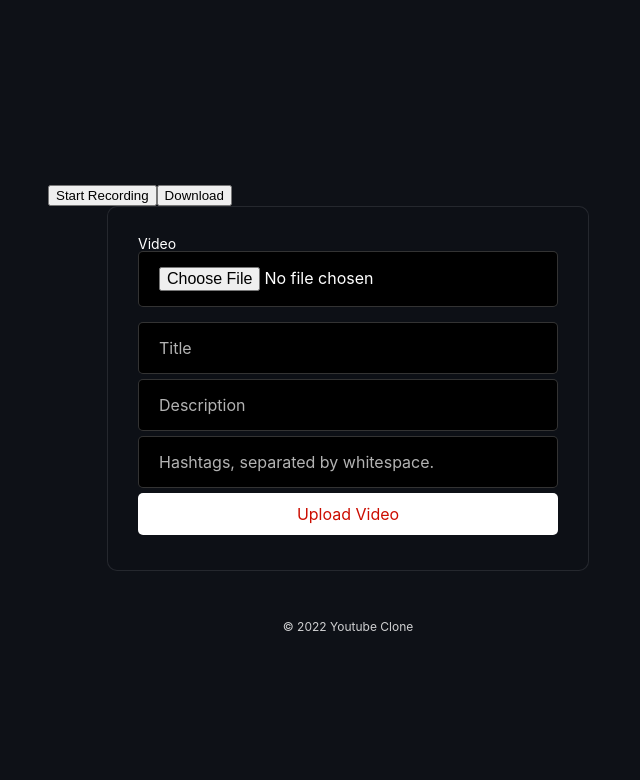
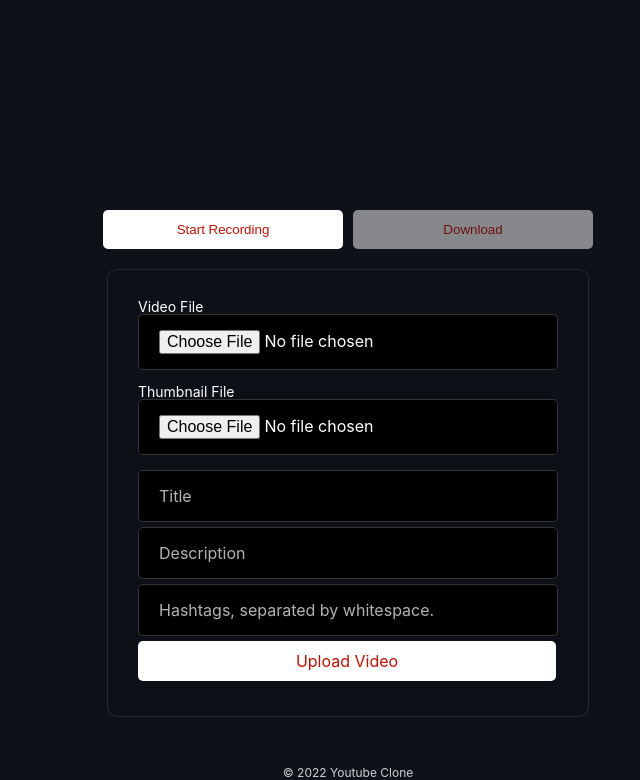
Before and after one commit to my-roki/Rokitube, a Node server app: page /videos/upload in a window 1280 px wide. Shown: the part 78-858 px from the top of the page, without its empty margins (292-932 px from the left). Before the commit the page ends 709 px from the top, so only its background shows below. Run offline with Node 20, Linux system fonts and the light colour scheme; the visitor is signed in with stand-in values (Sample User, id 1); style sheets or scripts are compiled from the project's sources; some libraries are stand-ins or nearby versions.

Commit message:
- Transcode video using ffmpeg web assembly - add video thumbnail image in home

```diff
--- a/package.json
+++ b/package.json
@@ -18,6 +18,8 @@
   },
   "homepage": "https://github.com/my-roki/youtube_clone#readme",
   "dependencies": {
+    "@ffmpeg/core": "^0.10.0",
+    "@ffmpeg/ffmpeg": "^0.10.1",
     "bcrypt": "^5.0.1",
     "connect-mongo": "^4.6.0",
     "dayjs": "^1.11.3",
--- a/src/client/js/recorder.js
+++ b/src/client/js/recorder.js
@@ -1,7 +1,14 @@
+import { createFFmpeg, fetchFile } from "@ffmpeg/ffmpeg";
+
 const recordStartButton = document.getElementById("recordStartButton");
 const video = document.getElementById("preview");
 const recordDownloadButton = document.getElementById("recordDownloadButton");
 
+const files = {
+  input: "recording.webm",
+  output: "output.mp4",
+  thumbnail: "thumbnail.jpg",
+};
 let stream;
 let recorder;
 let videoFile;
@@ -15,6 +22,7 @@ function handleStop() {
   recordStartButton.innerText = "Start Recording";
   recordStartButton.removeEventListener("click", handleStop);
   recordStartButton.addEventListener("click", handleStart);
+  recordDownloadButton.disabled = false;
   recordDownloadButton.addEventListener("click", handleDownload);
 
   recorder.stop();
@@ -32,6 +40,8 @@ function handleStart() {
     videoFile = URL.createObjectURL(event.data);
     video.srcObject = null;
     video.src = videoFile;
+    video.width = 480;
+    video.height = 270;
     video.loop = true;
     video.play();
   };
@@ -41,12 +51,63 @@ function handleStart() {
   }, 10000);
 }
 
-function handleDownload() {
+function downloadFile(fileUrl, fileName) {
   const a = document.createElement("a");
-  a.href = videoFile;
-  a.download = `my_recoding_${new Date().getTime()}.webm`;
+  a.href = fileUrl;
+  a.download = fileName;
   document.body.appendChild(a);
   a.click();
+  document.body.removeChild(a);
+}
+
+async function handleDownload() {
+  recordDownloadButton.innerText = "Transcoding...";
+  recordDownloadButton.disabled = true;
+  recordDownloadButton.removeEventListener("click", handleDownload);
+
+  // Transcode Video using ffmpeg web assembly
+  const ffmpeg = createFFmpeg({
+    corePath: "https://unpkg.com/@ffmpeg/core@0.10.0/dist/ffmpeg-core.js",
+    log: true,
+  });
+
+  await ffmpeg.load();
+  ffmpeg.FS("writeFile", files.input, await fetchFile(videoFile));
+  await ffmpeg.run("-i", files.input, "-r", "60", files.output);
+  await ffmpeg.run(
+    "-i",
+    files.input,
+    "-ss",
+    "00:00:00",
+    "-frames:v",
+    "1",
+    files.thumbnail,
+  );
+
+  const mp4File = ffmpeg.FS("readFile", files.output);
+  const thumFile = ffmpeg.FS("readFile", files.thumbnail);
+
+  const mp4Blob = new Blob([mp4File.buffer], { type: "video/mp4" });
+  const thumBlob = new Blob([thumFile.buffer], { type: "image/jpg" });
+
+  const mp4Url = URL.createObjectURL(mp4Blob);
+  const thumUrl = URL.createObjectURL(thumBlob);
+
+  const curDate = new Date().getTime();
+  downloadFile(mp4Url, `recoding_${curDate}.mp4`);
+  downloadFile(thumUrl, `thumbnail_${curDate}.jpg`);
+
+  ffmpeg.FS("unlink", files.input);
+  ffmpeg.FS("unlink", files.output);
+  ffmpeg.FS("unlink", files.thumbnail);
+
+  URL.revokeObjectURL(videoFile);
+  URL.revokeObjectURL(mp4Url);
+  URL.revokeObjectURL(thumUrl);
+
+  recordDownloadButton.disabled = true;
+  recordDownloadButton.innerText = "Download";
+
   video.srcObject = stream;
   video.play();
 }
--- a/src/client/scss/components/forms.scss
+++ b/src/client/scss/components/forms.scss
@@ -9,7 +9,8 @@ form {
   }
 }
 
-input:not([type="range"]) {
+input:not([type="range"]),
+input[type="submit"] {
   all: unset;
   padding: 15px 20px;
   border-radius: 5px;
@@ -28,9 +29,17 @@ input[type="submit"],
 .social__btn {
   border-radius: 5px;
   padding: 12px 20px;
-  background-color: white;
-  color: rgba($color: $red, $alpha: 1);
-  text-align: center;
+  background-color: white !important;
+  color: rgba($color: $red, $alpha: 1) !important;
+  text-align: center !important;
   cursor: pointer;
   display: block;
+  border: none;
+  &:focus {
+    outline: none;
+  }
+  &:disabled {
+    opacity: 0.5;
+    pointer-events: none;
+  }
 }
--- /dev/null
+++ b/src/client/scss/screens/upload.scss
@@ -0,0 +1,22 @@
+.upload__container {
+  width: 100%;
+  .upload__video {
+    margin-bottom: 20px;
+    display: flex;
+    flex-direction: column;
+    align-items: center;
+    video {
+      max-width: 100%;
+      margin-bottom: 10px;
+    }
+    .upload__controlls {
+      display: flex;
+      justify-content: space-between;
+      align-items: center;
+      .upload__btn {
+        margin: 0 5px;
+        width: 240px;
+      }
+    }
+  }
+}
--- a/src/client/scss/styles.scss
+++ b/src/client/scss/styles.scss
@@ -15,6 +15,7 @@
 @import "./screens/edit-user.scss";
 @import "./screens/search.scss";
 @import "./screens/user-profile.scss";
+@import "./screens/upload.scss";
 
 // Defaults
 a {
--- a/src/controllers/videoController.js
+++ b/src/controllers/videoController.js
@@ -51,7 +51,7 @@ export function uploadVideoGet(req, res) {
 
 export async function uploadVideoPost(req, res) {
   const {
-    file: { path: videoUrl },
+    files: { video, thumbnail },
     body: { title, description, hashtags },
     session: {
       loginUser: { _id },
@@ -60,7 +60,8 @@ export async function uploadVideoPost(req, res) {
 
   try {
     const newVideo = await Video.create({
-      videoUrl,
+      videoUrl: video[0].path,
+      thumbnailUrl: thumbnail[0].path,
       title,
       description,
       owner: _id,
--- a/src/models/Video.js
+++ b/src/models/Video.js
@@ -2,8 +2,9 @@ import mongoose, { mongo } from "mongoose";
 
 const videoSchema = new mongoose.Schema({
   videoUrl: { type: String, required: true },
+  thumbnailUrl: { type: String, required: true },
   title: { type: String, required: true, trim: true, maxLength: 80 },
-  description: { type: String, required: true, trim: true, minLength: 20 },
+  description: { type: String, required: true, trim: true },
   owner: { type: mongoose.Schema.Types.ObjectId, required: true, ref: "User" },
   createdAt: { type: Date, required: true, default: Date.now },
   createdAtFromNow: { type: String },
--- a/src/routers/videoRouter.js
+++ b/src/routers/videoRouter.js
@@ -16,7 +16,10 @@ videoRouter
   .route("/upload")
   .all(protectMiddleware)
   .get(uploadVideoGet)
-  .post(uploadVideo.single("video"), uploadVideoPost);
+  .post(
+    uploadVideo.fields([{ name: "video" }, { name: "thumbnail" }]),
+    uploadVideoPost,
+  );
 videoRouter
   .route("/:id([0-9a-f]{24})/edit")
   .all(protectMiddleware)
--- a/src/server.js
+++ b/src/server.js
@@ -15,6 +15,11 @@ const logger = morgan("dev");
 
 app.set("view engine", "pug");
 app.set("views", process.cwd() + "/src/views");
+app.use((req, res, next) => {
+  res.header("Cross-Origin-Embedder-Policy", "require-corp");
+  res.header("Cross-Origin-Opener-Policy", "same-origin");
+  next();
+});
 app.use(logger);
 app.use(express.urlencoded({ extended: true }));
 app.use(express.json());
--- a/src/views/mixin/video.pug
+++ b/src/views/mixin/video.pug
@@ -1,6 +1,6 @@
 mixin video(info)
   a(href=`/videos/${info.id}`).video-mixin
-    div.video-mixin__thumb
+    div.video-mixin__thumb(style=`background-image:url(${info.thumbnailUrl});background-size:cover;background-position:center;`)
     div.video-mixin__data
       span.video-mixin__title=info.title
       div.video-mixin__meta
--- a/src/views/video/upload.pug
+++ b/src/views/video/upload.pug
@@ -1,18 +1,22 @@
 extends ../base.pug
 
 block content
-  div
-    video#preview
-    button#recordStartButton Start Recording
-    button#recordDownloadButton Download
-  if errMessage
-    span=errMessage
-  form(method="POST", enctype="multipart/form-data")
-    label(for="video") Video
-      input(id="video", name="video", type="file", accept="video/*", required)
-    input(placeholder="Title", required, type="text", name="title", maxlength=80)
-    input(placeholder="Description", required, type="text", name="description", minlength=20)
-    input(placeholder="Hashtags, separated by whitespace.", required, type="text", name="hashtags")
-    input(type="submit", value="Upload Video")
+  div.upload__container
+    div.upload__video
+      video#preview
+      div.upload__controlls
+        button#recordStartButton.social__btn.upload__btn Start Recording
+        button(disabled=true)#recordDownloadButton.social__btn.upload__btn Download
+    if errMessage
+      span=errMessage
+    form(method="POST", enctype="multipart/form-data")
+      label(for="video") Video File
+        input(id="video", name="video", type="file", accept="video/*", required)
+      label(for="thumbnail") Thumbnail File
+        input(id="thumbnail", name="thumbnail", type="file", accept="image/*", required)
+      input(placeholder="Title", required, type="text", name="title", maxlength=80)
+      input(placeholder="Description", required, type="text", name="description")
+      input(placeholder="Hashtags, separated by whitespace.", required, type="text", name="hashtags")
+      input(type="submit", value="Upload Video")
 block scripts
   script(src="/static/js/recorder.js")
```
Also changed, not shown: 2 other files.
